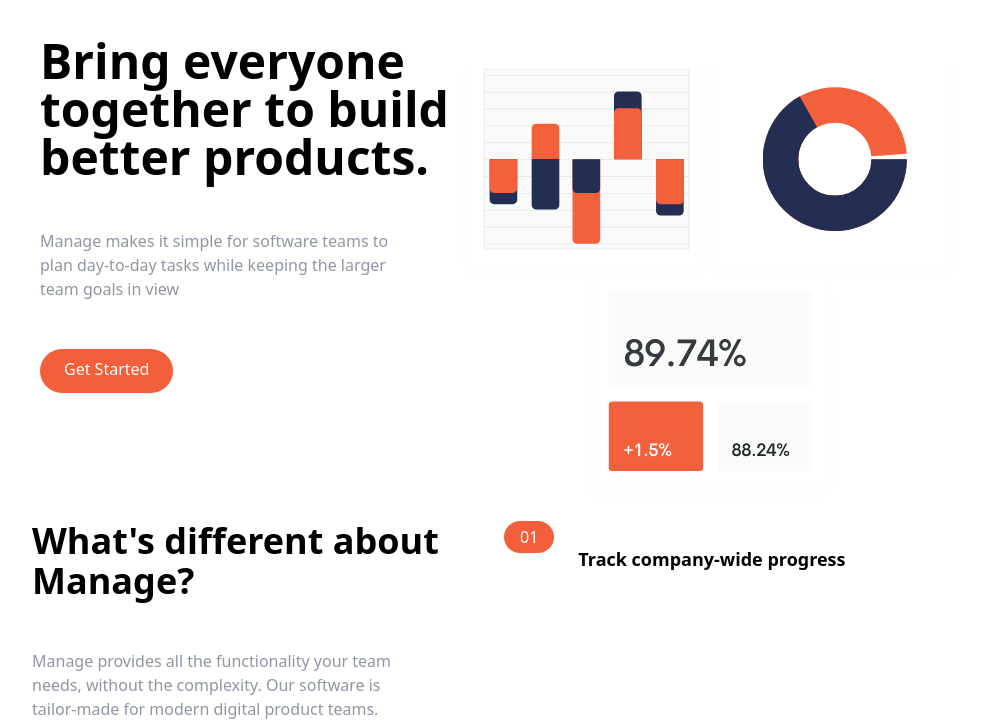
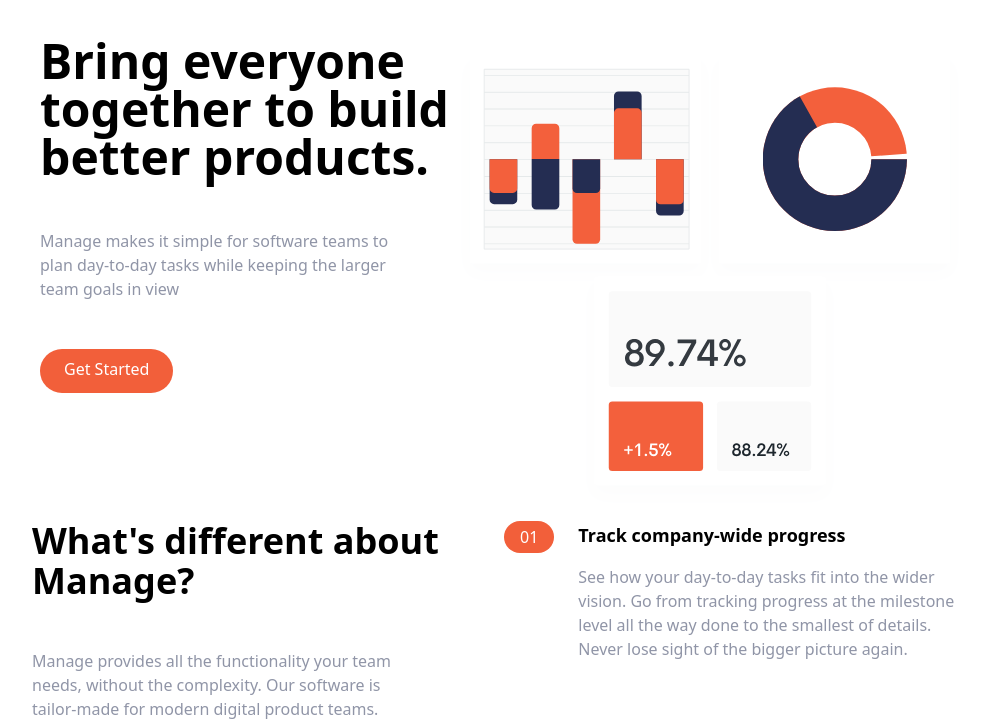
Before and after one commit to apicgg/tailwind-landing-page, a website built with Vite: page index.html in a window 1280 px wide. Shown: the part 95-816 px from the top of the page, without its empty margins (136-1135 px from the left). Built offline with nearby package versions, Linux system fonts and the light colour scheme.

Commit message:
Add: list item 1

```diff
--- a/index.html
+++ b/index.html
@@ -86,7 +86,7 @@
         <div class="flex flex-col space-y-8 md:w-1/2">
           <!-- List item 1  -->
           <div
-            class="flex flex-col space-y-3 md:flex-row md:space-y-6 md:space-x-6"
+            class="flex flex-col space-y-3 md:flex-row md:space-y-0 md:space-x-6"
           >
             <!-- Heading -->
             <div class="rounded-l-full bg-brightRedSupLight md:bg-transparent">
@@ -106,6 +106,12 @@
               <h3 class="hidden mb-4 text-lg font-bold md:block">
                 Track company-wide progress
               </h3>
+              <p class="text-darkGrayishBlue">
+                See how your day-to-day tasks fit into the wider vision. Go from
+                tracking progress at the milestone level all the way done to the
+                smallest of details. Never lose sight of the bigger picture
+                again.
+              </p>
             </div>
           </div>
         </div>
```
Also changed, not shown: css/main.css.
